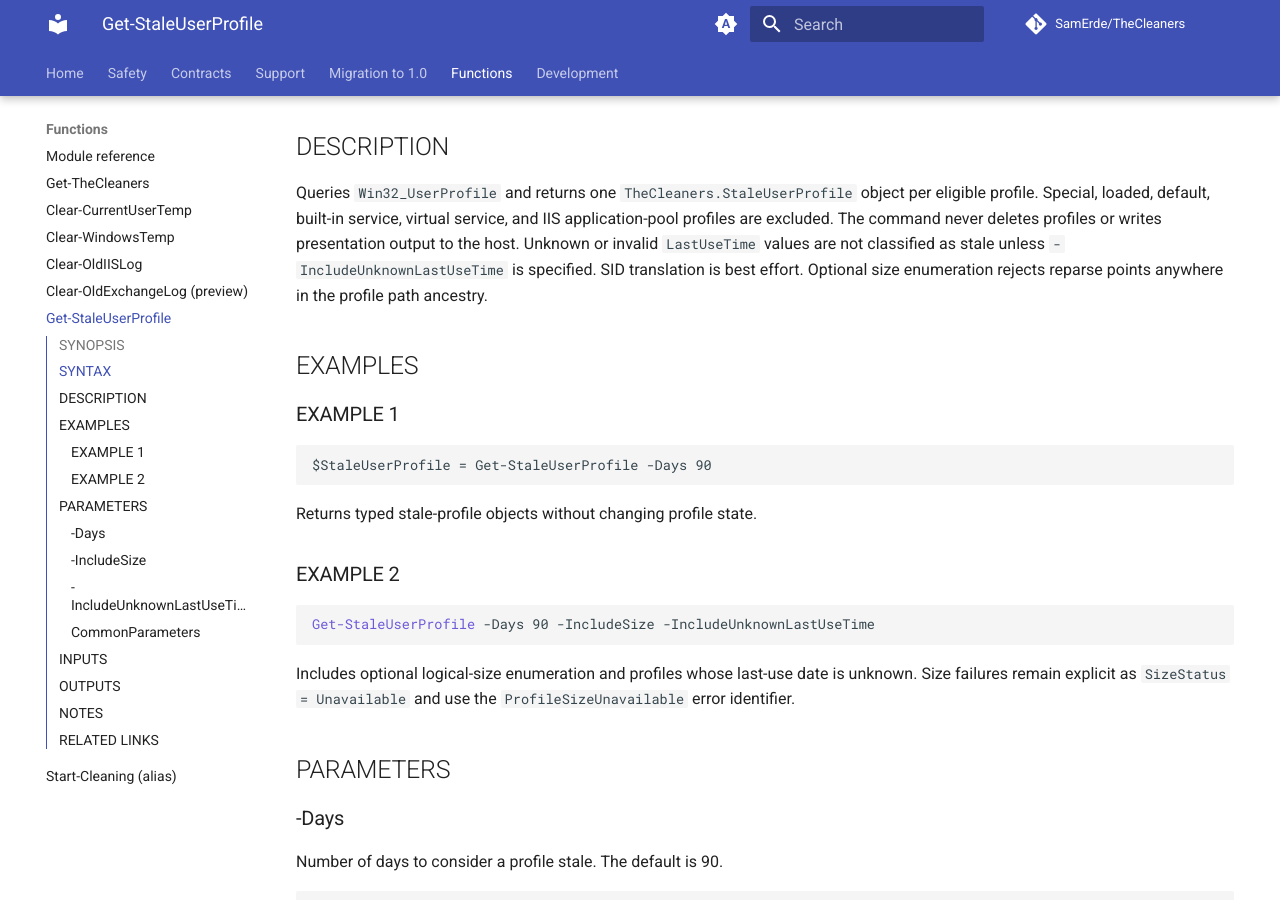
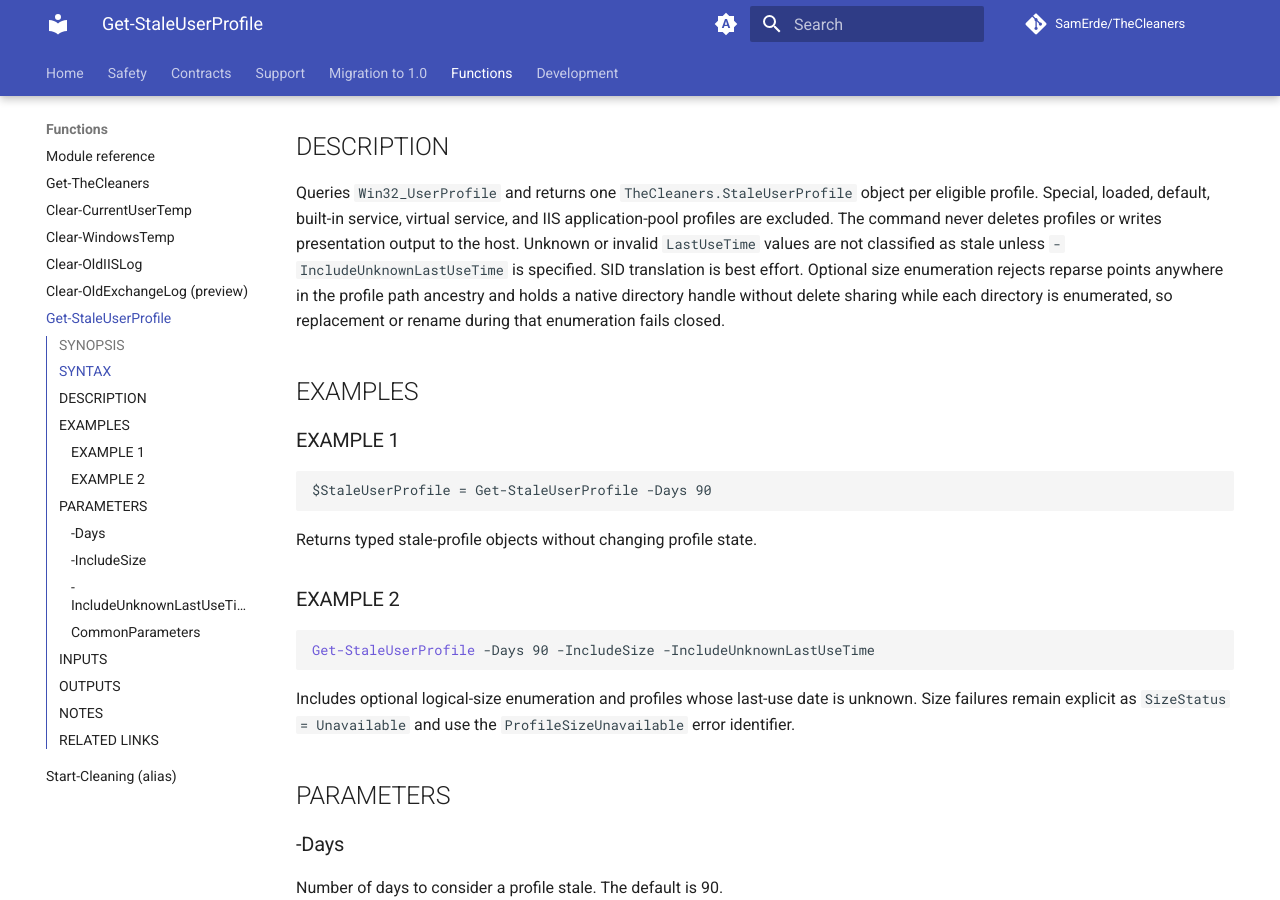
Before and after one commit to SamErde/TheCleaners, an MkDocs documentation site: the page built from docs/Get-StaleUserProfile.md, in a window 1280 px wide and 900 px high, scrolled down 386 px. Built offline with MkDocs 1.6.1 and Material for MkDocs 9.7.7, drawn with Linux system fonts in a browser that asks for light colours; comment, search, counter and statistics services are not loaded.

Commit message:
Close remaining review safety gates

```diff
--- a/docs/Get-StaleUserProfile.md
+++ b/docs/Get-StaleUserProfile.md
@@ -23,7 +23,9 @@ IIS application-pool profiles are excluded.
 The command never deletes profiles or writes presentation output to the host.
 Unknown or invalid `LastUseTime` values are not classified as stale unless
 `-IncludeUnknownLastUseTime` is specified. SID translation is best effort. Optional
-size enumeration rejects reparse points anywhere in the profile path ancestry.
+size enumeration rejects reparse points anywhere in the profile path ancestry
+and holds a native directory handle without delete sharing while each directory
+is enumerated, so replacement or rename during that enumeration fails closed.
 
 ## EXAMPLES
 
```
Also changed, not shown: docs/command-contracts.md (+2 -2 lines), docs/safety-and-confirmation.md (+2 -0 lines), 6 other files.
